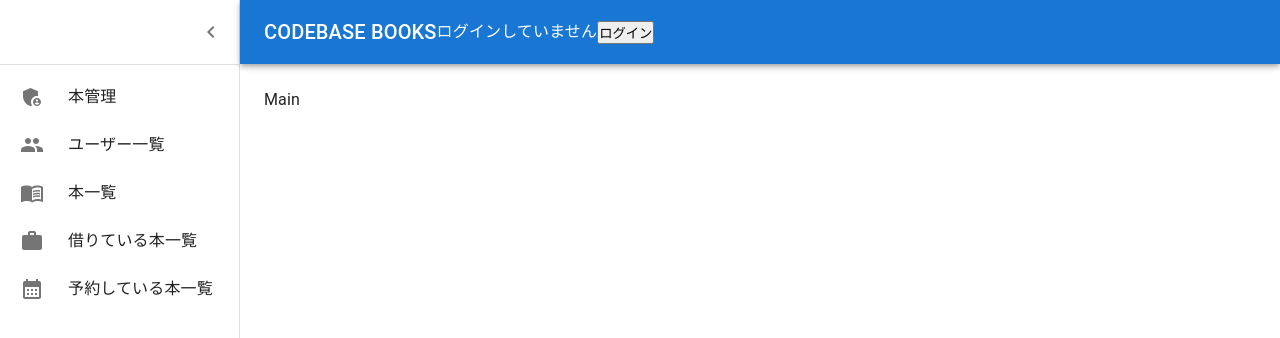
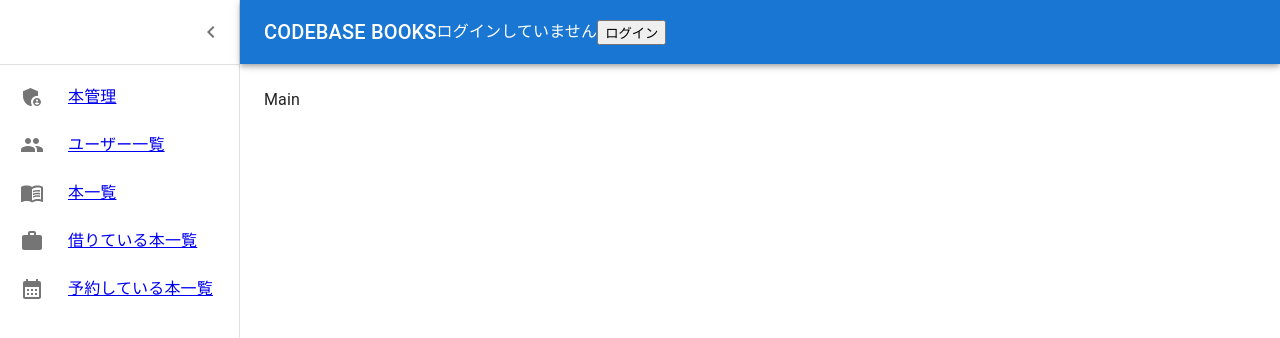
Before and after one commit to CODEBASE-Okinawa/codebase_books_nobotsun, a Next.js app: page / in a window 1280 px wide. Shown: the top 338 px of the page. Built offline with nearby package versions, Linux system fonts and the light colour scheme; no server answers.

Commit message:
add darkmode

```diff
--- /dev/null
+++ b/components/ColorModeButton.tsx
@@ -0,0 +1,17 @@
+import { useContext } from 'react'
+import { Box, IconButton } from '@mui/material'
+import { useTheme } from '@mui/material/styles'
+import { ColorModeContext } from '@/pages/_app'
+import Brightness4Icon from '@mui/icons-material/Brightness4'
+import Brightness7Icon from '@mui/icons-material/Brightness7'
+
+export const ColorModeButton = () => {
+  const theme = useTheme()
+  const colorMode = useContext(ColorModeContext)
+
+  return (
+    <IconButton sx={{ ml: 1 }} onClick={colorMode.toggleColorMode} color="inherit">
+      {theme.palette.mode === 'dark' ? <Brightness7Icon /> : <Brightness4Icon />}
+    </IconButton>
+  )
+}
--- a/pages/_app.tsx
+++ b/pages/_app.tsx
@@ -1,11 +1,41 @@
-import '@/styles/globals.css';
-import { SessionProvider } from 'next-auth/react';
-import type { AppProps } from 'next/app';
+import { useMemo, createContext, useState } from 'react'
+import { SessionProvider } from 'next-auth/react'
+import { CssBaseline } from '@mui/material'
+import type { AppProps } from 'next/app'
+
+import { ThemeProvider, createTheme } from '@mui/material/styles'
+
+export const ColorModeContext = createContext({ toggleColorMode: () => {} })
 
 export default function App({ Component, pageProps }: AppProps) {
+  const [mode, setMode] = useState<'light' | 'dark'>('light')
+  const colorMode = useMemo(
+    () => ({
+      toggleColorMode: () => {
+        setMode((prevMode) => (prevMode === 'light' ? 'dark' : 'light'))
+      },
+    }),
+    []
+  )
+
+  const theme = useMemo(
+    () =>
+      createTheme({
+        palette: {
+          mode,
+        },
+      }),
+    [mode]
+  )
+
   return (
-    <SessionProvider session={pageProps.session}>
-      <Component {...pageProps} />
-    </SessionProvider>
-  );
+    <ColorModeContext.Provider value={colorMode}>
+      <ThemeProvider theme={theme}>
+        <CssBaseline />
+        <SessionProvider session={pageProps.session}>
+          <Component {...pageProps} />
+        </SessionProvider>
+      </ThemeProvider>
+    </ColorModeContext.Provider>
+  )
 }
```
